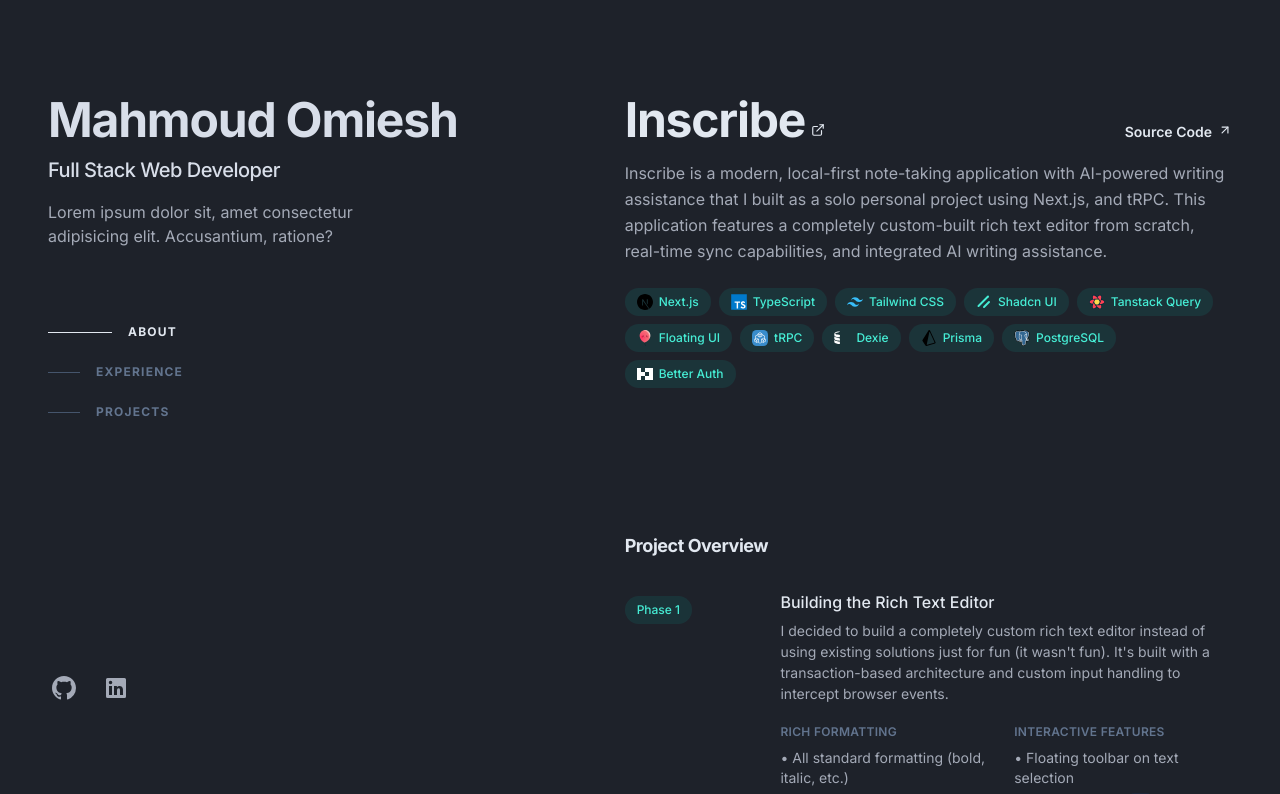
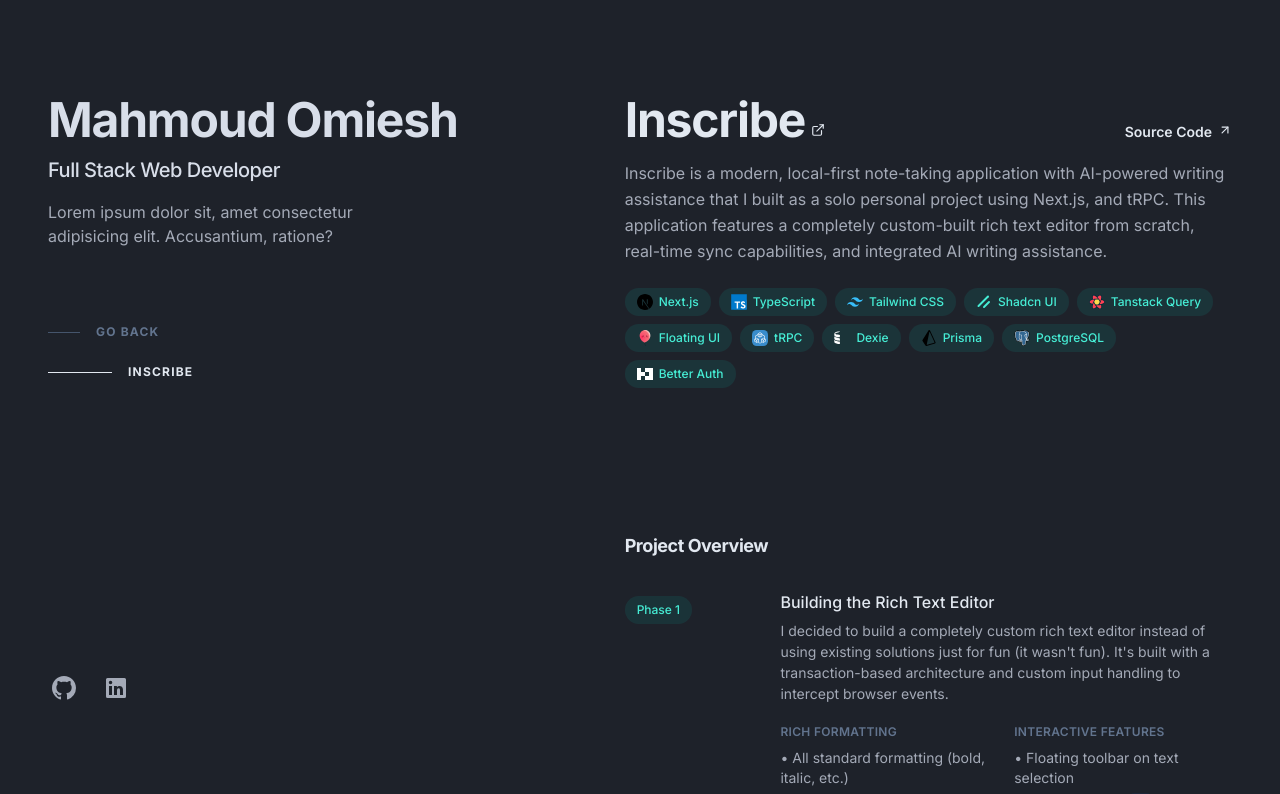
Before and after one commit to MahmoudOmiesh/portfolio, a Next.js app: page /projects/inscribe in a window 1280 px wide. Shown: the top 794 px of the page. Built offline with nearby package versions, Linux system fonts and the light colour scheme.

Commit message:
refactor: some changes to navbar

```diff
--- a/src/components/header.tsx
+++ b/src/components/header.tsx
@@ -2,6 +2,7 @@
 
 import { useEffect, useRef, useState } from "react";
 import Link from "next/link";
+import { usePathname } from "next/navigation";
 import { GitHubIcon, LinkedInIcon } from "./tech-icons";
 import { cn } from "~/lib/utils";
 
@@ -35,10 +36,63 @@
 ];
 
 export function Header() {
+  return (
+    <header className="lg:sticky lg:top-0 lg:flex lg:max-h-screen lg:w-[48%] lg:flex-col lg:justify-between lg:py-24">
+      <div>
+        <h1 className="text-4xl font-bold tracking-tight sm:text-5xl">
+          <Link href="/">Mahmoud Omiesh</Link>
+        </h1>
+        <h2 className="mt-3 text-lg font-medium tracking-tight sm:text-xl">
+          Full Stack Web Developer
+        </h2>
+        <p className="text-muted-foreground mt-4 max-w-xs leading-normal">
+          Lorem ipsum dolor sit, amet consectetur adipisicing elit. Accusantium,
+          ratione?
+        </p>
+
+        <Navbar />
+      </div>
+      <ul className="mt-8 flex items-center gap-5 lg:mt-0">
+        {SOCIAL_LINKS.map((link) => (
+          <li key={link.href} className="shrink-0">
+            <a
+              className="text-muted-foreground block p-1 hover:text-slate-200"
+              href={link.href}
+              target="_blank"
+              rel="noreferrer noopener"
+              title={link.label}
+            >
+              <span className="sr-only">{link.label}</span>
+              <link.icon className="size-6" />
+            </a>
+          </li>
+        ))}
+      </ul>
+    </header>
+  );
+}
+
+function Navbar() {
+  const pathname = usePathname();
   const [activeHref, setActiveHref] = useState(DEFAULT_ACTIVE_HREF);
   const visibleSectionsRef = useRef<Map<string, number>>(new Map());
+  const pathSegments = pathname.split("/").filter(Boolean);
+  const isProjectPage =
+    pathSegments[0] === "projects" && pathSegments.length > 1;
+  const projectSlug = isProjectPage ? pathSegments[1] : null;
+  const projectName = projectSlug
+    ? decodeURIComponent(projectSlug)
+        .split("-")
+        .filter(Boolean)
+        .map((part) => part.charAt(0).toUpperCase() + part.slice(1))
+        .join(" ")
+    : "";
 
   useEffect(() => {
+    if (isProjectPage) {
+      return;
+    }
+
     const visibleSections = visibleSectionsRef.current;
     const sectionElements = NAV_LINKS.map((link) =>
       document.querySelector<HTMLElement>(link.href),
@@ -62,14 +116,34 @@
 
         const [nextActiveHref] = [...visibleSections.entries()].sort(
           (a, b) => b[1] - a[1],
-        )[0] ?? [DEFAULT_ACTIVE_HREF];
+        )[0] ?? [];
 
+        if (nextActiveHref) {
           setActiveHref(nextActiveHref);
+          return;
+        }
+
+        const activationOffset = window.innerHeight * 0.2;
+        const nearestPassedSection = sectionElements
+          .filter(
+            (sectionElement) =>
+              sectionElement.getBoundingClientRect().top - activationOffset <= 0,
+          )
+          .sort(
+            (a, b) =>
+              b.getBoundingClientRect().top - a.getBoundingClientRect().top,
+          )[0];
+
+        setActiveHref(
+          nearestPassedSection
+            ? `#${nearestPassedSection.id}`
+            : DEFAULT_ACTIVE_HREF,
+        );
       },
       {
         root: null,
         // Keep a thin activation band near the top of the viewport.
-        rootMargin: "-15% 0px -75% 0px",
+        rootMargin: "-10% 0px -65% 0px",
         threshold: [0.1, 0.25, 0.5, 0.75],
       },
     );
@@ -82,21 +156,37 @@
       observer.disconnect();
       visibleSections.clear();
     };
-  }, []);
+  }, [isProjectPage]);
+
+  if (isProjectPage && projectSlug) {
+    return (
+      <nav className="hidden lg:block">
+        <ul className="mt-16 w-max">
+          <li>
+            <Link className="group flex items-center gap-4 py-3" href="/">
+              <span className="h-px w-8 bg-slate-600 transition-all group-hover:w-16 group-hover:bg-slate-200 group-focus-visible:w-16 group-focus-visible:bg-slate-200"></span>
+              <span className="text-xs font-bold tracking-widest text-slate-500 uppercase group-hover:text-slate-200 group-focus-visible:text-slate-200">
+                Go Back
+              </span>
+            </Link>
+          </li>
+          <li>
+            <Link
+              className="active group flex items-center gap-4 py-3"
+              href={pathname}
+            >
+              <span className="h-px w-16 bg-slate-200 transition-all"></span>
+              <span className="text-xs font-bold tracking-widest text-slate-200 uppercase">
+                {projectName}
+              </span>
+            </Link>
+          </li>
+        </ul>
+      </nav>
+    );
+  }
 
   return (
-    <header className="lg:sticky lg:top-0 lg:flex lg:max-h-screen lg:w-[48%] lg:flex-col lg:justify-between lg:py-24">
-      <div>
-        <h1 className="text-4xl font-bold tracking-tight sm:text-5xl">
-          <Link href="/">Mahmoud Omiesh</Link>
-        </h1>
-        <h2 className="mt-3 text-lg font-medium tracking-tight sm:text-xl">
-          Full Stack Web Developer
-        </h2>
-        <p className="text-muted-foreground mt-4 max-w-xs leading-normal">
-          Lorem ipsum dolor sit, amet consectetur adipisicing elit. Accusantium,
-          ratione?
-        </p>
     <nav className="hidden lg:block">
       <ul className="mt-16 w-max">
         {NAV_LINKS.map((link) => (
@@ -117,23 +207,5 @@
         ))}
       </ul>
     </nav>
-      </div>
-      <ul className="mt-8 flex items-center gap-5 lg:mt-0">
-        {SOCIAL_LINKS.map((link) => (
-          <li key={link.href} className="shrink-0">
-            <a
-              className="text-muted-foreground block p-1 hover:text-slate-200"
-              href={link.href}
-              target="_blank"
-              rel="noreferrer noopener"
-              title={link.label}
-            >
-              <span className="sr-only">{link.label}</span>
-              <link.icon className="size-6" />
-            </a>
-          </li>
-        ))}
-      </ul>
-    </header>
   );
 }
```
Lines whose indentation alone changed are shown as unchanged.
